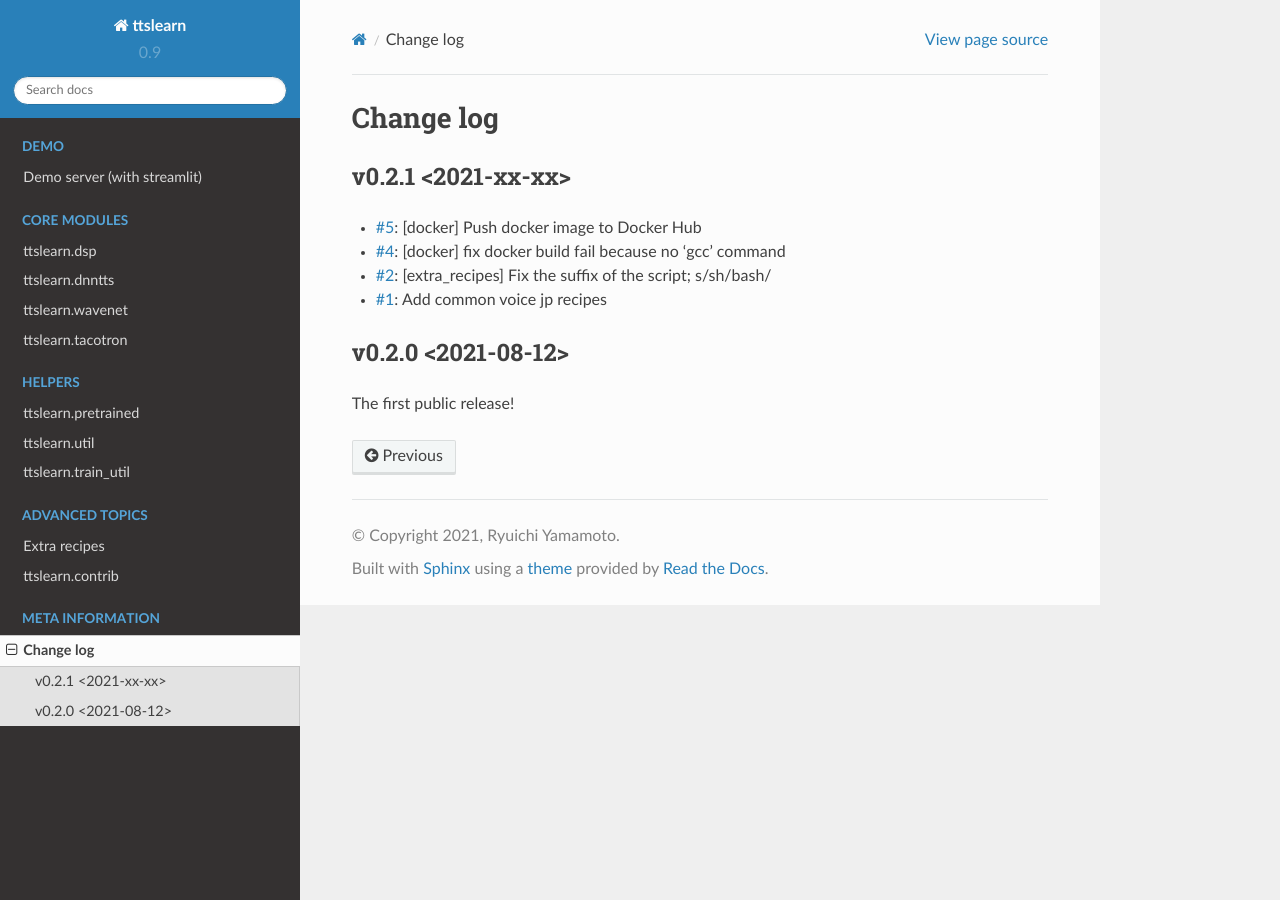
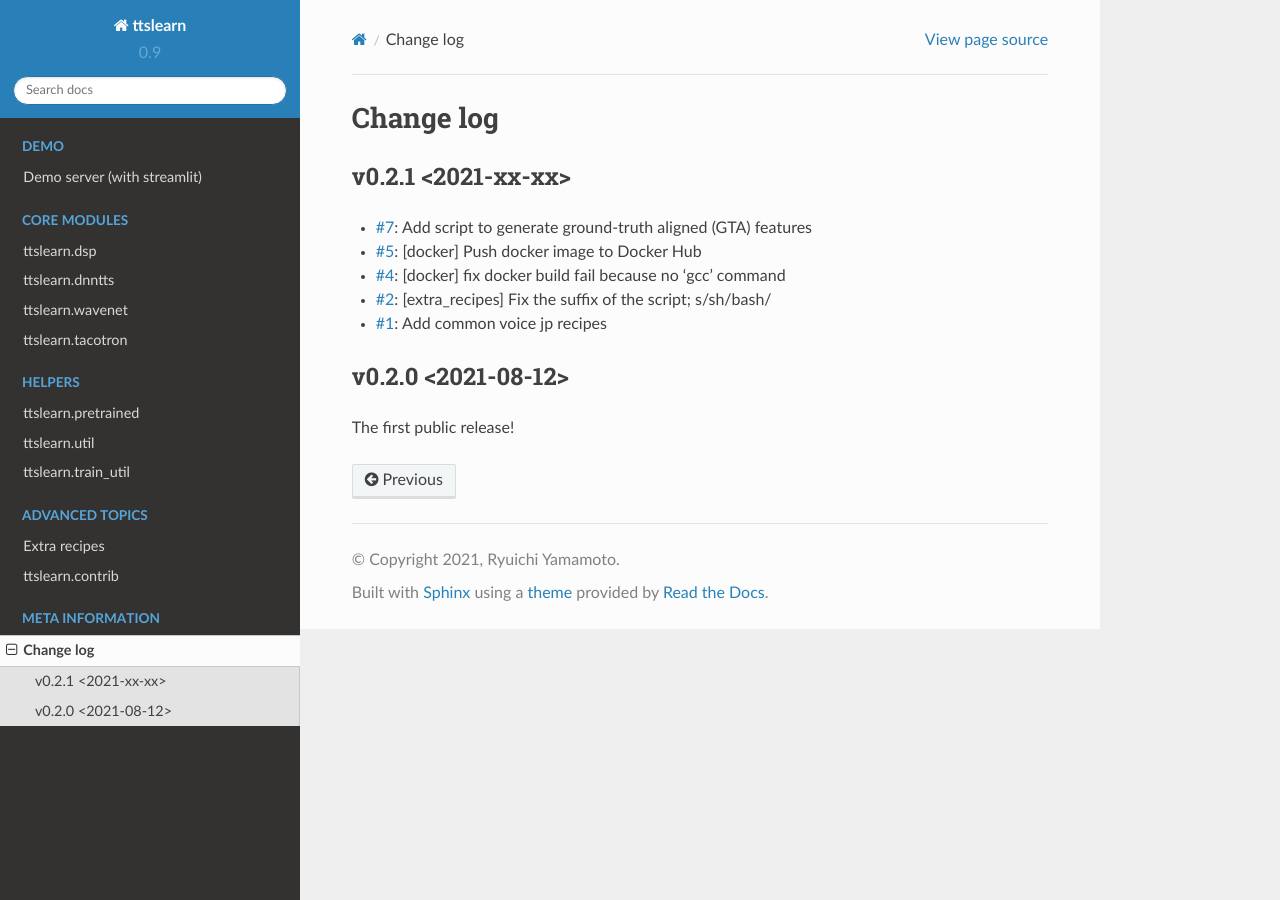
Before and after one commit to r9y9/ttslearn, a Sphinx documentation site: the page built from docs/changelog.rst, in a window 1280 px wide. Built offline with Sphinx 7.4.7 and the Read the Docs theme 2.0.0, drawn with Linux system fonts in a browser that asks for light colours; pages that are not in the unit, such as notebooks, are missing from menus.

Commit message:
update changelog

```diff
--- a/docs/changelog.rst
+++ b/docs/changelog.rst
@@ -4,6 +4,7 @@ Change log
 v0.2.1 <2021-xx-xx>
 -------------------
 
+- `#7`_: Add script to generate ground-truth aligned (GTA) features
 - `#5`_: [docker] Push docker image to Docker Hub
 - `#4`_: [docker] fix docker build fail because no 'gcc' command
 - `#2`_: [extra_recipes] Fix the suffix of the script; s/sh/bash/
@@ -18,3 +19,4 @@ The first public release!
 .. _#2: https://github.com/r9y9/ttslearn/pull/2
 .. _#4: https://github.com/r9y9/ttslearn/pull/4
 .. _#5: https://github.com/r9y9/ttslearn/pull/5
+.. _#7: https://github.com/r9y9/ttslearn/pull/7
```
